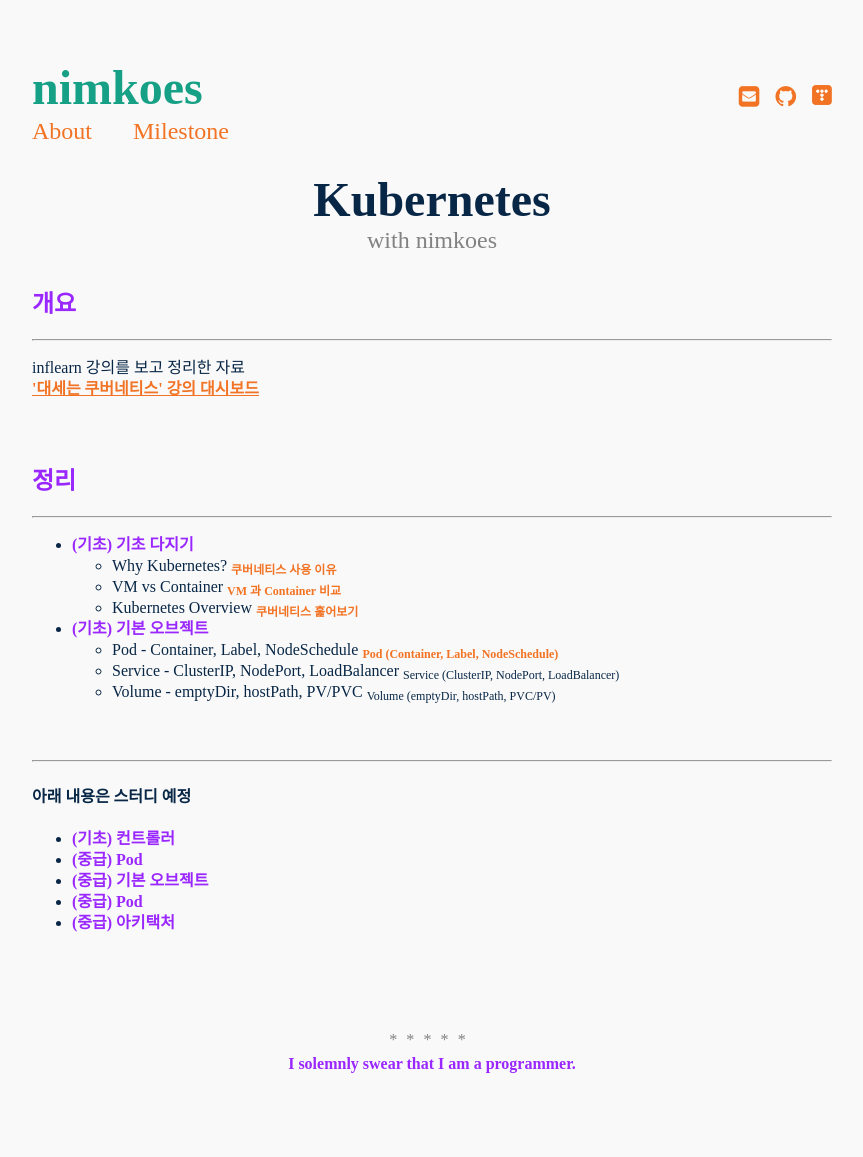
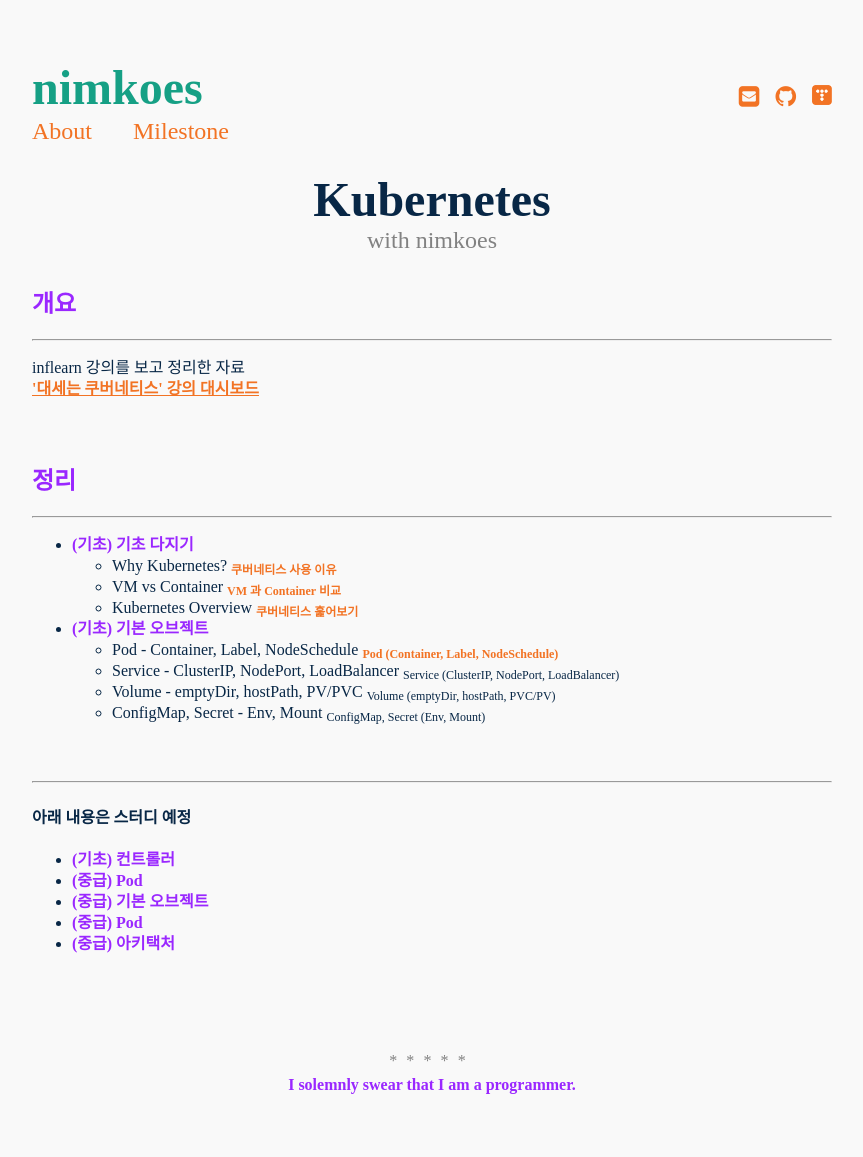
Before and after one commit to nimkoes/portfolio, a Jekyll site: the page built from _posts/2021-11-22-Kubernetes.md, in a window 1280 px wide. Shown: the whole page, without its empty margins (208-1071 px from the left). Built offline with Jekyll 4.4.1, drawn with Linux system fonts in a browser that asks for light colours; before the commit the page ends 1136 px from its top, so only the background shows below that.

Commit message:
mod post

```diff
--- a/_posts/2021-11-22-Kubernetes.md
+++ b/_posts/2021-11-22-Kubernetes.md
@@ -26,6 +26,7 @@ inflearn 강의를 보고 정리한 자료
   - Pod - Container, Label, NodeSchedule [<sub>Pod (Container, Label, NodeSchedule)</sub> ](https://xxxelppa.tistory.com/350){:target="_blank"}
   - Service - ClusterIP, NodePort, LoadBalancer <sub>Service (ClusterIP, NodePort, LoadBalancer)</sub>
   - Volume - emptyDir, hostPath, PV/PVC <sub>Volume (emptyDir, hostPath, PVC/PV)</sub>
+  - ConfigMap, Secret - Env, Mount <sub>ConfigMap, Secret (Env, Mount)</sub>
 
 
 
```
